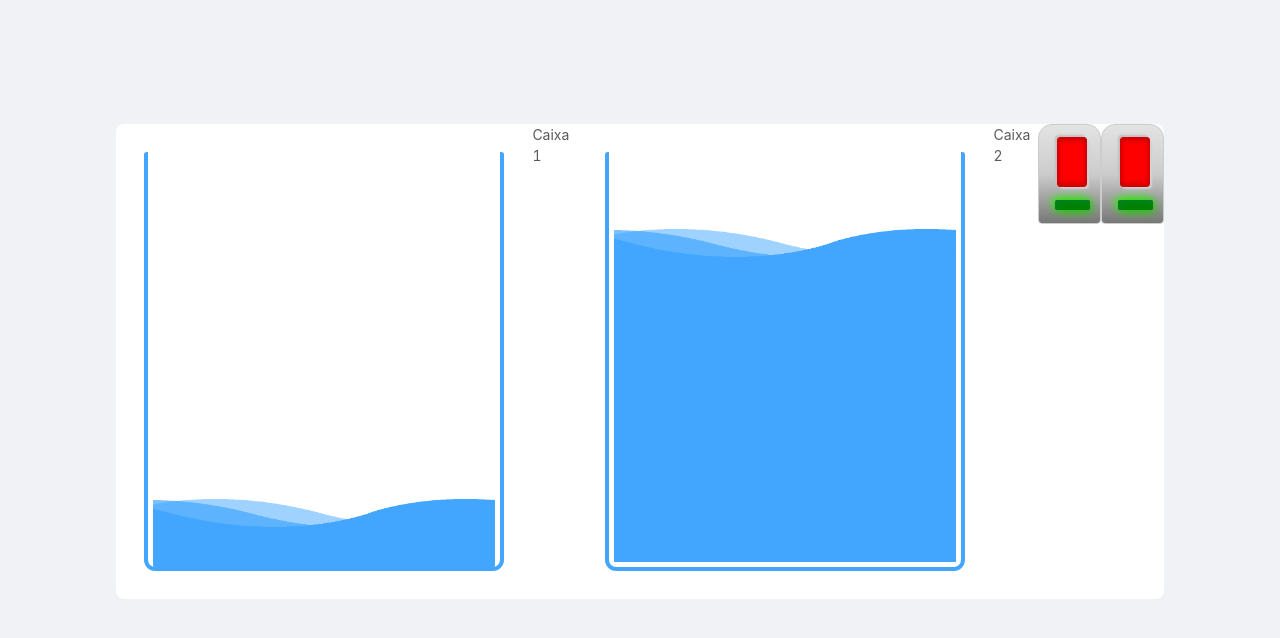
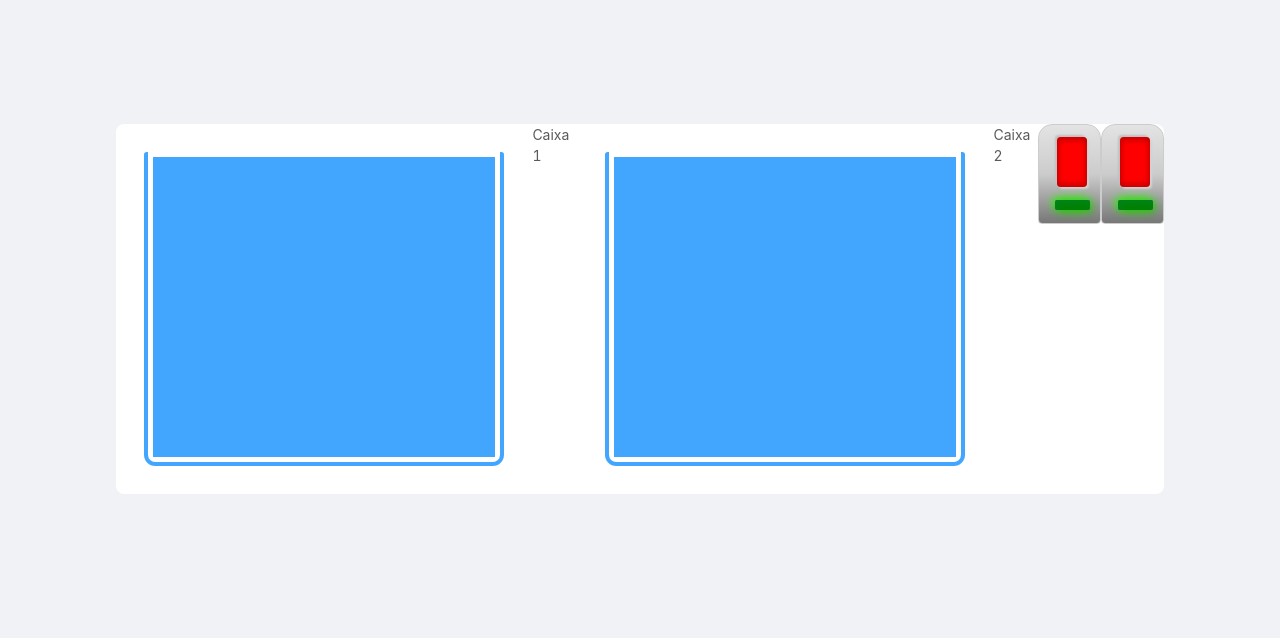
Before and after one commit to iciotunifacs/thingYota-app, a React (Create React App) app: page /box in a window 1280 px wide. Shown: the top 638 px of the page. Built offline with nearby package versions, Linux system fonts and the light colour scheme.

Commit message:
Adicionando componente de caixa dagua refeito

```diff
--- a/package.json
+++ b/package.json
@@ -24,6 +24,7 @@
     "md5": "^2.2.1",
     "react": "^16.13.1",
     "react-app-rewired": "^2.1.5",
+    "react-breakpoints-hook": "^0.1.0",
     "react-dom": "^16.13.1",
     "react-router-dom": "^5.1.2",
     "react-scripts": "3.4.1",
--- a/src/components/boxes/Boxes-style.js
+++ b/src/components/boxes/Boxes-style.js
@@ -48,6 +48,7 @@ export const WaterBoxContainer = Styled.div`
   overflow: hidden;
   width: 400px;
   margin: 2em;
+  box-shadow: inset -4px -4px #fff, inset 4px -4px #fff;
 `
 export const WaterLvlContainer = Styled.div`
   width: 100%;
@@ -55,6 +56,8 @@ export const WaterLvlContainer = Styled.div`
   background: var(--water-color);
   transition: 2s height;
   position: relative;
+  border-bottom-left-radius: 4px;
+  border-bottom-right-radius: 4px;
 `
 export const WaveItem = Styled.div`
   background: url(waveImg);
@@ -94,3 +97,14 @@ box-shadow: ${props => props.status ?
   'inset 2px 4px 5px #86020266, inset -2px -4px 5px #86020266,2px 2px 2px #d2d2d2, -2px -2px 2px #bfbfbf'}
   border-radius: 4px;
 `
+export const BottomBox = Styled.span`
+  width: 100%;
+  height: 4px;
+  background: #fff;
+  position: absolute;
+  right: 1px;
+  z-index: 99999;
+  bottom: 0.010em;
+  border-bottom-left-radius: 2px;
+border-bottom-right-radius: 2px;
+`
--- a/src/components/boxes/WaterBox.css
+++ b/src/components/boxes/WaterBox.css
@@ -43,3 +43,18 @@
     background-position-x: 1000px;
   }
 }
+.WaterBoxContainer{
+background: #fff;
+padding: 5px;
+border-bottom-left-radius: 0.8em;
+border-bottom-right-radius: 0.8em;
+border-top-left-radius: 0.2em;
+border-top-right-radius: 0.2em;
+border-left: 4px solid var(--water-color);
+border-bottom: 4px solid var(--water-color);
+border-right: 4px solid var(--water-color);
+overflow: hidden;
+width: 400px;
+margin: 2em;
+box-shadow: inset -4px -4px #fff, inset 4px -4px #fff;
+}
--- a/src/components/boxes/WaterBox.js
+++ b/src/components/boxes/WaterBox.js
@@ -7,22 +7,33 @@ import {
   WaterBoxContainer,
   WaterLvlContainer,
   WaveContainer,
+  BottomBox
   // WaveItem
 } from './Boxes-style'
 
-export default function WaterBox({title, volume}) {
+import WaterContainer from './WaterContainer.js'
+const sizes = {
+  sm:{
+    tamAgua:'40px',
+    topBase: '0',
+    tamCaixa: '50px'//height e width
+  },
+  md:{
+    tamAgua:'136px',
+    topBase: '0',
+    tamCaixa: '150px'
+  },
+  lg:{
+    tamAgua:'300px',
+    topBase: '88',
+    tamCaixa: '150px'
+  }
+}
+const {sm, md, lg} = sizes;
+export default function WaterBox({title, volume, size}) {
   return (
     <>
-      <WaterBoxContainer title={title}>
-        <div style={{ top: `${300-(volume*3)}px`, position: 'relative'}}>
-          <WaveContainer>
-            <div id="wave" class="wave1"></div>
-            <div id="wave" class="wave2"></div>
-            <div id="wave" class="wave3"></div>
-          </WaveContainer>
-          <WaterLvlContainer/>
-        </div>
-      </WaterBoxContainer>
+       <WaterContainer proportions= {lg} volume = {volume} />
       <BoxesText>
         {title}
       </BoxesText>
--- /dev/null
+++ b/src/components/boxes/WaterContainer.js
@@ -0,0 +1,13 @@
+import React from "react";
+
+import "./WaterBox.css";
+
+export default function WaterBox(proportions,volume) {
+  return (
+    <div style={{width:proportions.tamCaixa, height:proportions.tamCaixa}} className="WaterBoxContainer">
+        <div style={{top: proportions.topBase + (volume*3)+'px'}} className="topHeight">
+        <div id="water-lvl" style={{height: proportions.tamAgua}}></div>
+        </div>
+    </div>
+  );
+}
--- a/src/components/forms/Actuator.js
+++ b/src/components/forms/Actuator.js
@@ -1,5 +1,6 @@
 import React from 'react';
 import {Form, Button, Input} from 'antd';
+import './formNormalize.css';
 
 
     const layout = {
--- a/src/components/forms/Device.js
+++ b/src/components/forms/Device.js
@@ -1,5 +1,6 @@
 import React from 'react';
 import { Form, Input, Button, Select } from 'antd';
+import './formNormalize.css';
 
 const { Option } = Select;
 
--- a/src/components/forms/Sensor.js
+++ b/src/components/forms/Sensor.js
@@ -1,5 +1,6 @@
 import React from 'react';
 import { Form, Input, Button, Select, Switch } from 'antd';
+import './formNormalize.css';
 
 const { Option } = Select;
 
--- /dev/null
+++ b/src/components/forms/formNormalize.css
@@ -0,0 +1,18 @@
+.ant-form-item {
+    -webkit-box-sizing: border-box;
+    box-sizing: border-box;
+    margin: 0;
+        margin-bottom: 0px;
+    padding: 0;
+    color: rgba(0, 0, 0, 0.65);
+    font-size: 14px;
+    font-variant: tabular-nums;
+    line-height: 1.5715;
+    list-style: none;
+    -webkit-font-feature-settings: 'tnum', "tnum";
+    font-feature-settings: 'tnum', "tnum";
+    margin-bottom: 24px;
+    vertical-align: top;
+    position: relative;
+    left: -130px;
+}
```
